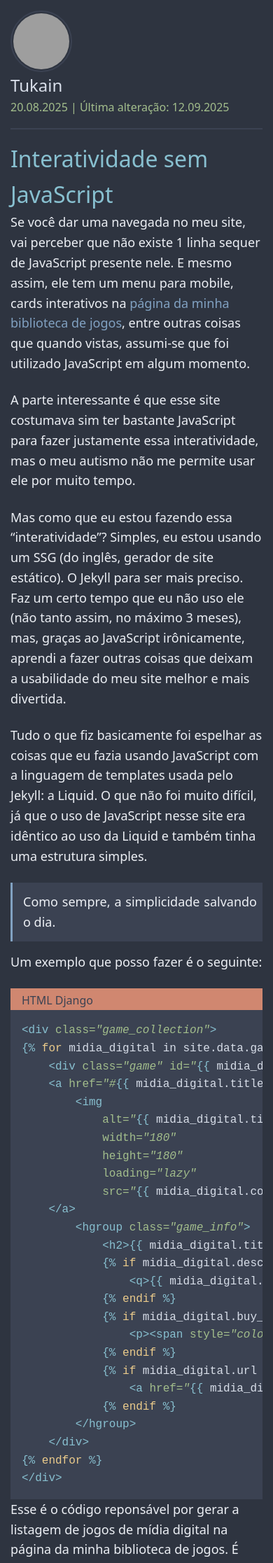
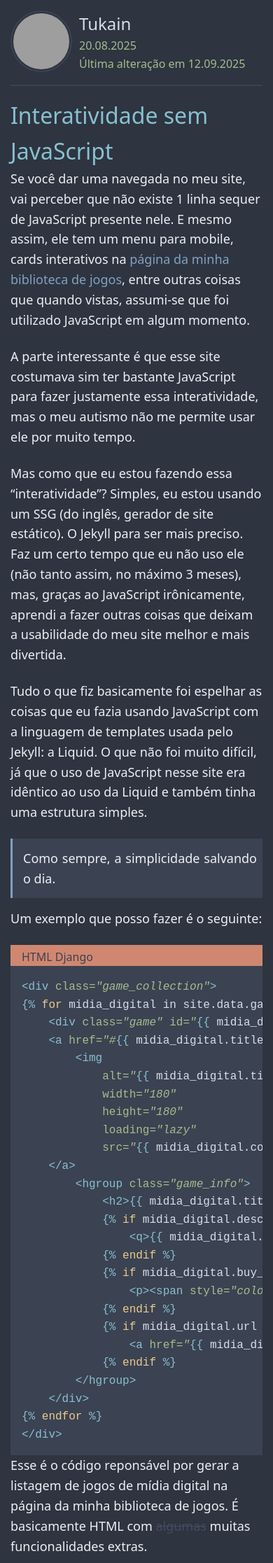
Before and after one commit to ventriloquo/site, a Jekyll site: the page built from _posts/2025-08-20-interatividade-sem-js.md, in a window 390 px wide, cut to the strip 0-2233 px from the top of the page. Shown: the whole strip at 70% size. Built offline with Jekyll 4.4.1, drawn with Linux system fonts in a browser that asks for light colours; some web fonts are replaced; grey boxes are pictures that could not be loaded.

Commit message:
Nova seção de autor

```diff
--- a/_config.yml
+++ b/_config.yml
@@ -20,6 +20,7 @@
       type: posts
     values:
       layout: post
+      author: Tukain
   - scope:
       path: "blog.md"
     values:
--- a/_layouts/post.html
+++ b/_layouts/post.html
@@ -4,28 +4,32 @@
 <body>
   <div class="post">
     <article>
-    {% if page.author %}
+      {% for author in site.data.authors %}
+        {% if author.name == page.author %}
         <div class="profile">
-      <a href="/authors#{{ page.author | slugify }}"><img src="/assets/img/authors/{{ page.author | slugify }}.png"></a>
+          <a href="/authors#{{ author.name | slugify }}"><img src="/assets/img/authors/{{ author.name | slugify }}.png"></a>
           <div>
-        <h3>{{ page.author }}</h3>
+            <h3>{{ author.name }}</h3>
+            <div class="social"><p>
+            {% if author.github_user %}
+              <br><a href="https://github.com/{{author.github_user}}">Github</a>
+            {% endif %}
+            {% if author.neocities %}
+              <br><a href="https://neocities.org/site/{{ author.neocities }}">Neocities</a>
+            {% endif %}
+            {% if author.twitter %}
+              <br><a href="https://x.com/{{author.twitter}}">Twitter/X</a>
+            {% endif %}
+            {% if author.youtube %}
+              <br><a href="https://www.youtube.com/@{{ author.youtube }}">Youtube</a>
+            {% endif %}
+            {% if author.instagram %}
+              <br><a href="https://instagram.com/{{ author.instagram }}">Instagram</a>
+            {% endif %}
+              </p></div>
             <time>
               {% if page.modified %}
-            {{ page.date | date: "%d.%m.%Y" }} | Última alteração: {{ page.modified | date: "%d.%m.%Y" }}
-          {% else %}
-            {{ page.date | date: "%d.%m.%Y" }}
-          {% endif %}
-        </time>
-      </div>
-    </div>
-    {% else %}
-    <div class="profile">
-      <a href="/authors#tukain"><img src="/assets/img/avatar.png"></a>
-      <div>
-        <h3>{{site.author}}</h3>
-        <time>
-          {% if page.modified %}
-            {{ page.date | date: "%d.%m.%Y" }} | Última alteração: {{ page.modified | date: "%d.%m.%Y" }}
+              {{ page.date | date: "%d.%m.%Y" }} <br> Última alteração em {{ page.modified | date: "%d.%m.%Y" }}
               {% else %}
                 {{ page.date | date: "%d.%m.%Y" }}
               {% endif %}
@@ -33,6 +37,7 @@
           </div>
         </div>
         {% endif %}
+      {% endfor %}
       <h1>{{page.title}}</h1>
       {{ content }}
       <hr>
--- a/assets/css/styles.css
+++ b/assets/css/styles.css
@@ -530,6 +530,9 @@
     border-color: var(--accent-1);
   }
 
+  .social {
+    display: none;
+  }
 
   ::-webkit-scrollbar {
     display: none;
```
Lines whose indentation alone changed are shown as unchanged.
